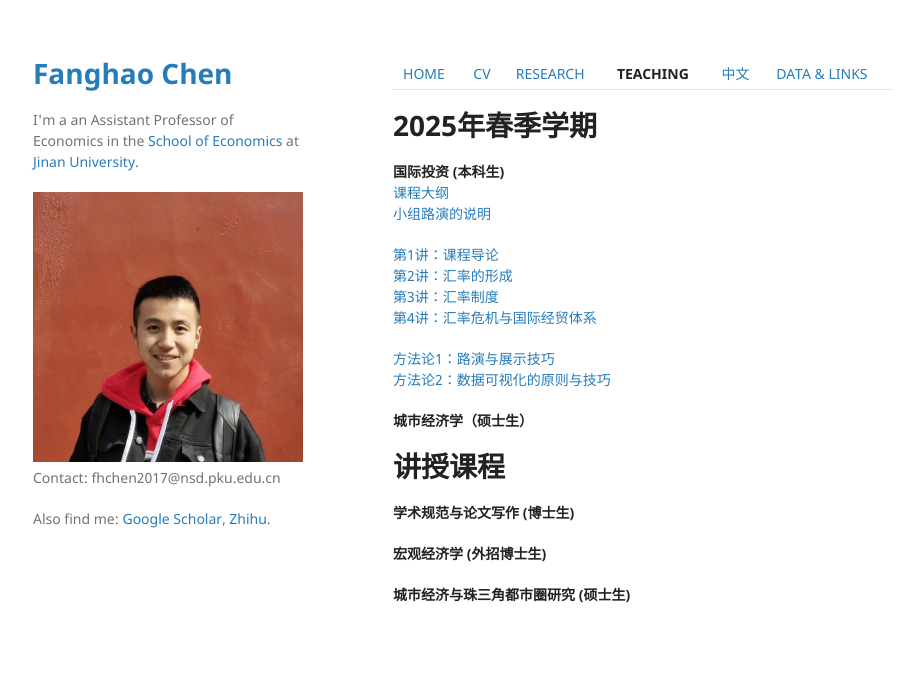
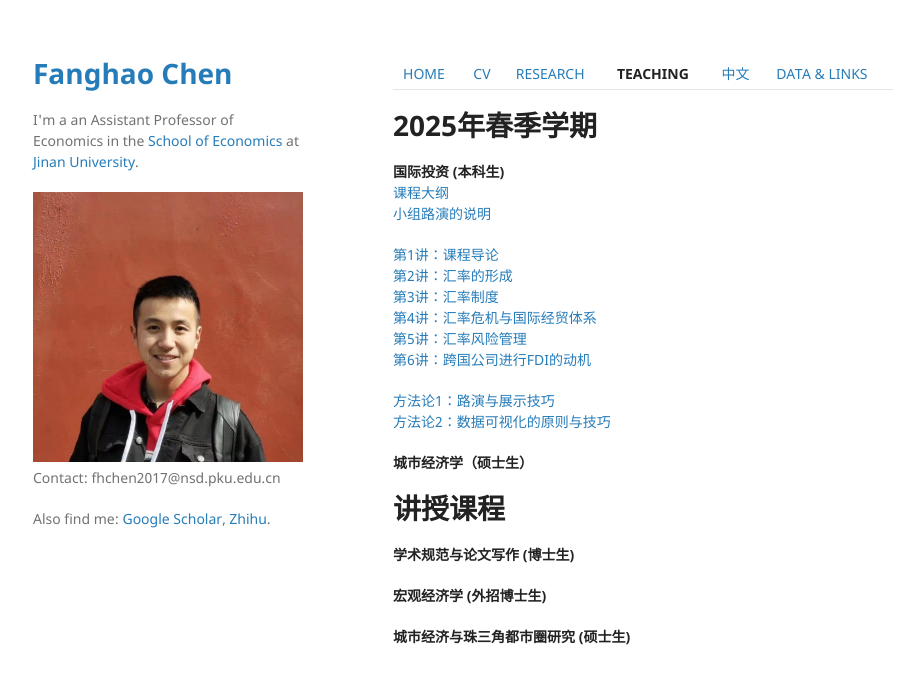
Before and after one commit to FanghaoChen/homepage, a Jekyll site: the page built from teaching.md, in a window 1280 px wide. Shown: the top 684 px of the page, without its empty margins (177-1075 px from the left). Built offline with Jekyll 4.4.1, drawn with Linux system fonts in a browser that asks for light colours; our own code applies the rules of GitHub Pages for plain Markdown files; part of the change alters nothing that is shown.

Commit message:
Update teaching.md

```diff
--- a/teaching.md
+++ b/teaching.md
@@ -10,19 +10,20 @@
 [第2讲：汇率的形成](./assets/第2讲_汇率的形成.pdf) <br/>
 [第3讲：汇率制度](./assets/第3讲_汇率制度.pdf) <br/>
 [第4讲：汇率危机与国际经贸体系](./assets/第4讲_汇率危机与国际经贸体系.pdf) <br/>
+[第5讲：汇率风险管理](./assets/第5讲_汇率风险管理.pdf) <br/>
+[第6讲：跨国公司进行FDI的动机](./assets/第6讲_跨国公司进行FDI的动机.pdf) <br/>
 
 [方法论1：路演与展示技巧](./assets/方法论1_路演与展示技巧.pdf) <br/>
 [方法论2：数据可视化的原则与技巧](./assets/方法论2_数据可视化的原则与技巧.pdf) <br/>
 
 <!---
 [期末考试的说明](./assets/期末安排.pdf)
-[第5讲：汇率风险管理](./assets/第5讲_汇率风险管理.pdf) <br/>
-[第6讲：国际直接投资导论](./assets/第6讲_国际直接投资导论.pdf) <br/>
-[第7讲：跨国公司进行FDI的动机](./assets/第7讲_跨国公司进行FDI的动机.pdf) <br/>
-[第8讲：企业的国际化进程](./assets/第8讲_企业的国际化进程.pdf) <br/>
-[第9讲：国家吸引FDI的动机](./assets/第9讲_国家吸引FDI的动机.pdf) <br/>
-[第10讲：全球地缘政治风险分析](./assets/第10讲_全球地缘政治风险分析.pdf) <br/>
-[第11讲：移民网络与FDI](./assets/第11讲_移民网络与FDI.pdf) <br/>
+
+[第7讲：企业的国际化进程](./assets/第7讲_企业的国际化进程.pdf) <br/>
+[第8讲：国家吸引FDI的动机](./assets/第8讲_国家吸引FDI的动机.pdf) <br/>
+[第9讲：全球地缘政治风险分析](./assets/第9讲_全球地缘政治风险分析.pdf) <br/>
+[第10讲：中资企业出海前沿](./assets/第10讲_中资企业出海前沿.pdf) <br/>
+[第11讲：全球华人网络：从下南洋到大出海](./assets/第11讲_全球华人网络.pdf) <br/>
 [第12讲：全球资产配置理论](./assets/第12讲_全球资产配置理论.pdf) <br/>
 --->
 
```
